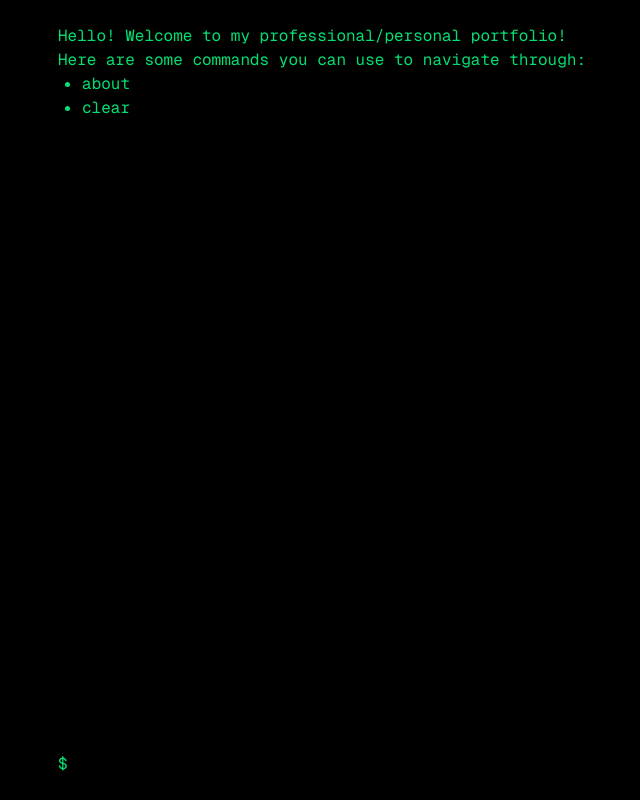
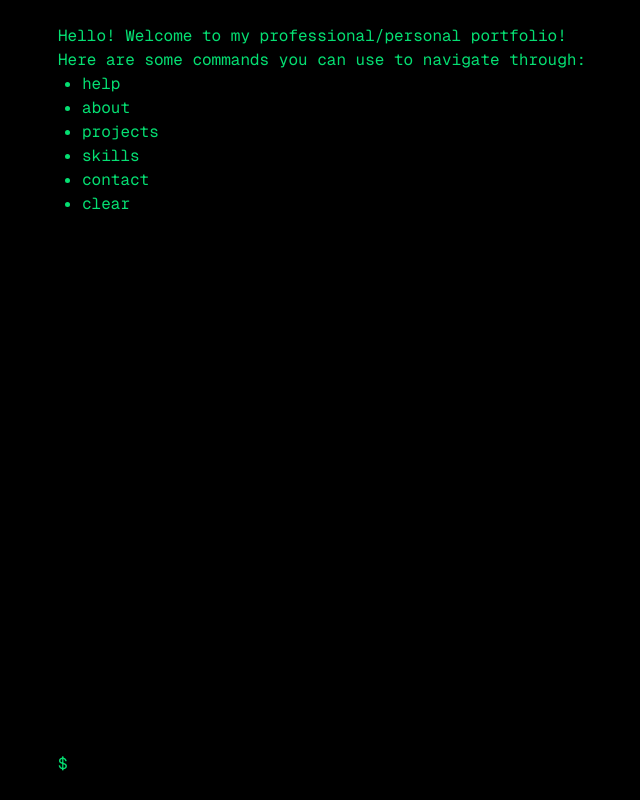
Before and after one commit to Sinyedu/Web-Portfolio, a Next.js app in the folder terminal-portfolio/: page / in a window 1280 px wide. Shown: the whole page, without its empty margins (270-910 px from the left). Built offline with nearby package versions, Linux system fonts and the light colour scheme.

Commit message:
chore: Made types to make it more type strict, including updating my json file. Added plenty more commands for the 'terminal'

```diff
--- a/terminal-portfolio/src/app/components/terminal/Terminal.tsx
+++ b/terminal-portfolio/src/app/components/terminal/Terminal.tsx
@@ -2,65 +2,52 @@
 
 import { useState } from "react";
 import TerminalInput from "./TerminalInput";
-import type { CommandOutput } from "@/core/command/commands";
 import { commandMap } from "@/core/command/commands";
+import message from "@/app/data/message.json";
+import { ReactNode } from "react";
 
 type HistoryEntry = {
   input: string;
-  output: CommandOutput;
+  output: ReactNode;
 };
 
 const Terminal = () => {
-  const [history, setHistory] = useState<HistoryEntry[]>([
-    {
+  const { terminal, commands } = message;
+
+  const initialMessage: HistoryEntry = {
     input: "",
     output: (
       <>
-          <div>Hello! Welcome to my professional/personal portfolio!</div>
-          <div>Here are some commands you can use to navigate through:</div>
+        <div>{terminal.welcome}</div>
+        <div>{terminal.intro}</div>
         <ul className="list-disc ml-6">
-            <li>about</li>
-            <li>clear</li>
+          <li>{commands.help}</li>
+          <li>{commands.about}</li>
+          <li>{commands.projects}</li>
+          <li>{commands.skills}</li>
+          <li>{commands.contact}</li>
+          <li>{commands.clear}</li>
         </ul>
       </>
     ),
-    },
-  ]);
+  };
+
+  const [history, setHistory] = useState<HistoryEntry[]>([initialMessage]);
 
   const handleCommand = (input: string) => {
     const command = input.toLowerCase();
 
-    if (command === "clear") {
-      // Clear terminal history except welcome message
-      setHistory([
-        {
-          input: "",
-          output: (
-            <>
-              <div>Hello! Welcome to my professional/personal portfolio!</div>
-              <div>Here are some commands you can use to navigate through:</div>
-              <ul className="list-disc ml-6">
-                <li>help</li>
-                <li>about</li>
-                <li>clear</li>
-              </ul>
-            </>
-          ),
-        },
-      ]);
+    if (command === commands.clear) {
+      setHistory([initialMessage]);
       return;
     }
 
-    const commandOutput = commandMap[command];
+    const commandOutput = commandMap[command] || commandMap.default;
     setHistory((prev) => [
       ...prev,
       {
         input,
-        output: commandOutput ? (
-          commandOutput()
-        ) : (
-          <div>Command not found: {input}</div>
-        ),
+        output: commandOutput(),
       },
     ]);
   };
--- a/terminal-portfolio/src/app/data/message.json
+++ b/terminal-portfolio/src/app/data/message.json
@@ -1,13 +1,70 @@
 {
+  "commands": {
+    "help": "help",
+    "about": "about",
+    "clear": "clear",
+    "projects": "projects",
+    "contact": "contact",
+    "skills": "skills"
+  },
   "aboutme": {
     "intro": "Hi! I'm Simon Erik Nyblom",
-    "message": "I'm a motivated frontend developer that wants to create great user experiences. I have a passion for web development and love to learn new technologies. I am currently looking for new opportunities to grow and contribute to exciting projects.",
-    "connect": "Feel free to connect with me on LinkedIn or GitHub, or send me an email at nyblomsimon@gmail.com"
+    "message": "I'm a motivated frontend developer that wants to create great user experiences...",
+    "connect": "Feel free to connect with me on LinkedIn or GitHub..."
   },
-  "commands": {
-    "clear": "Clear",
-    "about": "About",
-    "help": "Help",
-    "projects": "Projects"
+  "terminal": {
+    "welcome": "Hello! Welcome to my professional/personal portfolio!",
+    "intro": "Here are some commands you can use to navigate through:",
+    "notFound": "Command not found. Type 'help' for a list of commands."
+  },
+  "projects": {
+    "list": [
+      {
+        "name": "Terminal Portfolio",
+        "description": "A CLI-style personal website built with Next.js, TypeScript, and Tailwind CSS.",
+        "link": "https://your-terminal-site.com",
+        "tech": ["Next.js", "TypeScript", "Tailwind", "React"]
+      },
+      {
+        "name": "Blog Platform",
+        "description": "A full-stack blog CMS with markdown support and admin dashboard.",
+        "link": "https://your-blog.com",
+        "tech": ["React", "Express", "MongoDB"]
+      },
+      {
+        "name": "Design System",
+        "description": "Reusable component library with Figma and Storybook integration.",
+        "link": "",
+        "tech": ["Storybook", "Tailwind", "Figma", "TypeScript"]
+      }
+    ]
+  },
+  "skills": {
+    "list": [
+      "JavaScript",
+      "TypeScript",
+      "React",
+      "Next.js",
+      "Tailwind CSS",
+      "HTML",
+      "CSS",
+      "Node.js",
+      "PHP",
+      "Git",
+      "GitHub",
+      "Figma",
+      "Postman",
+      "Python",
+      "C#",
+      "Firebase",
+      "REST APIs",
+      "Sourcetree"
+    ]
+  },
+  "contact": {
+    "message": "You can reach me via email or social media:",
+    "email": "nyblomsimon@gmail.com",
+    "github": "https://github.com/Sinyedu",
+    "linkedin": "https://www.linkedin.com/in/simonnyblom/"
   }
 }
--- a/terminal-portfolio/src/core/command/commands.tsx
+++ b/terminal-portfolio/src/core/command/commands.tsx
@@ -1,33 +1,119 @@
 import { ReactNode } from "react";
 import message from "@/app/data/message.json";
+import { ProjectData } from "@/core/types/project";
+import { SkillsData } from "@/core/types/skills";
+import { ContactData } from "@/core/types/contact";
 
 export type CommandOutput = ReactNode;
-const terminal = message.commands;
+
+const { commands: cmd, aboutme, terminal, projects, skills, contact } = message;
+
+// Cast to types for safety and autocompletion
+const projectData = projects as ProjectData;
+const skillsData = skills as SkillsData;
+const contactData = contact as ContactData;
+
 export const commandMap: Record<string, () => CommandOutput> = {
-  help: () => (
+  [cmd.help]: () => (
     <>
       <div>Available commands:</div>
       <ul className="list-disc ml-4">
-        <li>{terminal.about}</li>
-        <li>{terminal.clear}</li>
-        <li>{terminal.help}</li>
+        <li>{cmd.about}</li>
+        <li>{cmd.help}</li>
+        <li>{cmd.projects}</li>
+        <li>{cmd.skills}</li>
+        <li>{cmd.contact}</li>
+        <li>{cmd.clear}</li>
       </ul>
     </>
   ),
-  about: () => {
-    const aboutme = message.aboutme;
-    return (
-      <div className="space-y-1">
-        <div>{aboutme.intro}</div>
-        <div>{aboutme.message}</div>
-        <div>{aboutme.connect}</div>
-      </div>
-    );
-  },
-  clear: () => <div className="text-green-400"></div>,
-  default: () => (
-    <div className="text-red-400">
-      Command not found. Type 'help' for a list of commands.
+
+  [cmd.about]: () => (
+    <div className="space-y-1">
+      <div>{aboutme.intro}</div>
+      <div>{aboutme.message}</div>
+      <div>{aboutme.connect}</div>
     </div>
   ),
+
+  [cmd.projects]: () => (
+    <div className="space-y-2">
+      {projectData.list.map((project, i) => (
+        <details key={i} className="bg-neutral-900 rounded-md p-2">
+          <summary className="cursor-pointer text-green-300 font-semibold">
+            {project.name}
+          </summary>
+          <div className="mt-2 text-sm text-green-200">
+            <p>{project.description}</p>
+            {project.link && project.link.length > 0 && (
+              <p>
+                <a
+                  href={project.link}
+                  target="_blank"
+                  rel="noopener noreferrer"
+                  className="underline text-green-400"
+                >
+                  View project
+                </a>
+              </p>
+            )}
+            {project.tech && project.tech.length > 0 && (
+              <p>
+                <strong>Tech:</strong> {project.tech.join(", ")}
+              </p>
+            )}
+          </div>
+        </details>
+      ))}
+    </div>
+  ),
+
+  [cmd.skills]: () => (
+    <div className="space-y-1">
+      <div>Here are some of my skills:</div>
+      <ul className="list-disc ml-4">
+        {(skillsData.list ?? []).map((skill, i) => (
+          <li key={i}>{skill}</li>
+        ))}
+      </ul>
+    </div>
+  ),
+
+  [cmd.contact]: () => (
+    <div className="space-y-1">
+      <div>{contactData.message}</div>
+      <div>
+        Email:{" "}
+        <a href={`mailto:${contactData.email}`} className="underline">
+          {contactData.email}
+        </a>
+      </div>
+      <div>
+        GitHub:{" "}
+        <a
+          href={contactData.github}
+          className="underline"
+          target="_blank"
+          rel="noopener noreferrer"
+        >
+          {contactData.github}
+        </a>
+      </div>
+      <div>
+        LinkedIn:{" "}
+        <a
+          href={contactData.linkedin}
+          className="underline"
+          target="_blank"
+          rel="noopener noreferrer"
+        >
+          {contactData.linkedin}
+        </a>
+      </div>
+    </div>
+  ),
+
+  [cmd.clear]: () => <></>,
+
+  default: () => <div className="text-red-400">{terminal.notFound}</div>,
 };
--- /dev/null
+++ b/terminal-portfolio/src/core/types/contact.ts
@@ -0,0 +1,6 @@
+export type ContactData = {
+  message: string;
+  email: string;
+  github: string;
+  linkedin: string;
+};
--- /dev/null
+++ b/terminal-portfolio/src/core/types/message.ts
@@ -0,0 +1,20 @@
+import { ProjectData } from "./project";
+import { SkillsData } from "./skills";
+import { ContactData } from "./contact";
+
+export type MessageData = {
+  commands: Record<string, string>;
+  aboutme: {
+    intro: string;
+    message: string;
+    connect: string;
+  };
+  terminal: {
+    welcome: string;
+    intro: string;
+    notFound: string;
+  };
+  projects: ProjectData;
+  skills: SkillsData;
+  contact: ContactData;
+};
--- /dev/null
+++ b/terminal-portfolio/src/core/types/project.ts
@@ -0,0 +1,10 @@
+export interface Project {
+  name: string;
+  description: string;
+  link?: string;
+  tech?: string[];
+}
+
+export interface ProjectData {
+  list: Project[];
+}
--- /dev/null
+++ b/terminal-portfolio/src/core/types/skills.ts
@@ -0,0 +1,3 @@
+export type SkillsData = {
+  list: string[];
+};
```
Lines whose indentation alone changed are shown as unchanged.
